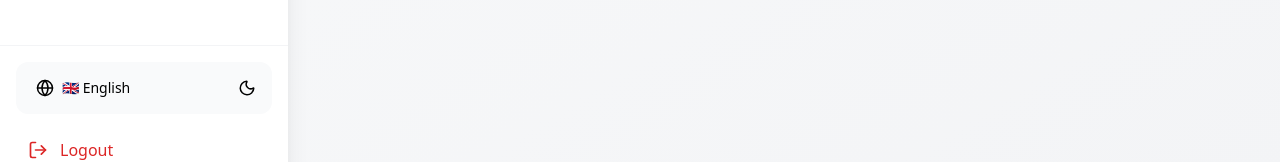
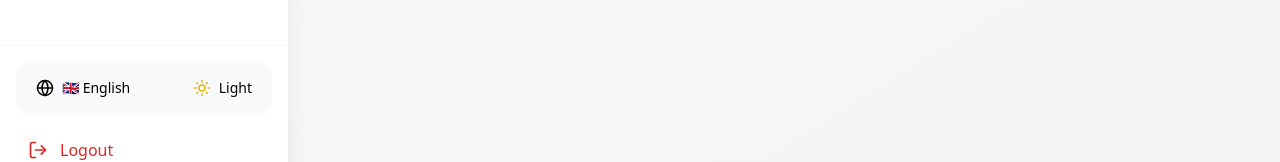
Before and after one commit to Islam412/MCSOS-System, a React (Vite) app: page / in a window 1280 px wide. Shown: the part 610-772 px from the top of the page. Built offline with nearby package versions, Linux system fonts and the light colour scheme.

Commit message:
update lan switch

```diff
--- a/src/components/common/ThemeSwitcher.jsx
+++ b/src/components/common/ThemeSwitcher.jsx
@@ -1,16 +1,60 @@
 import { useTheme } from '../../context/ThemeContext';
-import { Sun, Moon } from 'lucide-react';
+import { Sun, Moon, Monitor } from 'lucide-react';
+import { useState, useEffect } from 'react';
 
 export default function ThemeSwitcher() {
-  const { theme, toggleTheme } = useTheme();
+  const { theme, setTheme } = useTheme();
+  const [isOpen, setIsOpen] = useState(false);
+
+  const themes = [
+    { value: 'light', icon: Sun, label: 'Light', color: 'text-yellow-500' },
+    { value: 'dark', icon: Moon, label: 'Dark', color: 'text-purple-500' },
+    { value: 'system', icon: Monitor, label: 'System', color: 'text-blue-500' },
+  ];
+
+  const currentTheme = themes.find(t => t.value === theme) || themes[0];
+  const CurrentIcon = currentTheme.icon;
+
+  const changeTheme = (newTheme) => {
+    setTheme(newTheme);
+    setIsOpen(false);
+  };
 
   return (
-    <button
-      onClick={toggleTheme}
-      className="p-2 rounded-lg hover:bg-gray-100 dark:hover:bg-gray-800 transition"
-      aria-label="Toggle theme"
-    >
-      {theme === 'light' ? <Moon size={18} /> : <Sun size={18} />}
-    </button>
+    <div className="relative">
+      <button
+        onClick={() => setIsOpen(!isOpen)}
+        className="flex items-center gap-2 px-3 py-2 rounded-lg hover:bg-gray-200 dark:hover:bg-gray-700 transition-all duration-200"
+      >
+        <CurrentIcon size={18} className={currentTheme.color} />
+        <span className="text-sm font-medium">{currentTheme.label}</span>
+      </button>
+
+      {isOpen && (
+        <>
+          <div
+            className="fixed inset-0 z-40"
+            onClick={() => setIsOpen(false)}
+          />
+          <div className="absolute top-full left-0 mt-2 w-40 bg-white dark:bg-gray-800 rounded-xl shadow-xl border border-gray-200 dark:border-gray-700 overflow-hidden z-50">
+            {themes.map((t) => {
+              const Icon = t.icon;
+              return (
+                <button
+                  key={t.value}
+                  onClick={() => changeTheme(t.value)}
+                  className={`w-full flex items-center gap-3 px-4 py-3 hover:bg-gray-50 dark:hover:bg-gray-700 transition-colors ${
+                    theme === t.value ? 'bg-blue-50 dark:bg-blue-900/30 text-blue-600 dark:text-blue-400' : ''
+                  }`}
+                >
+                  <Icon size={16} className={t.color} />
+                  <span className="text-sm font-medium">{t.label}</span>
+                </button>
+              );
+            })}
+          </div>
+        </>
+      )}
+    </div>
   );
 }
```
